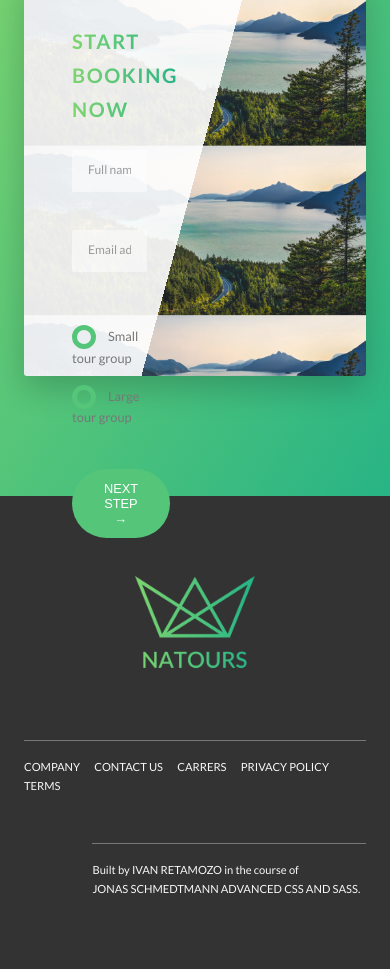
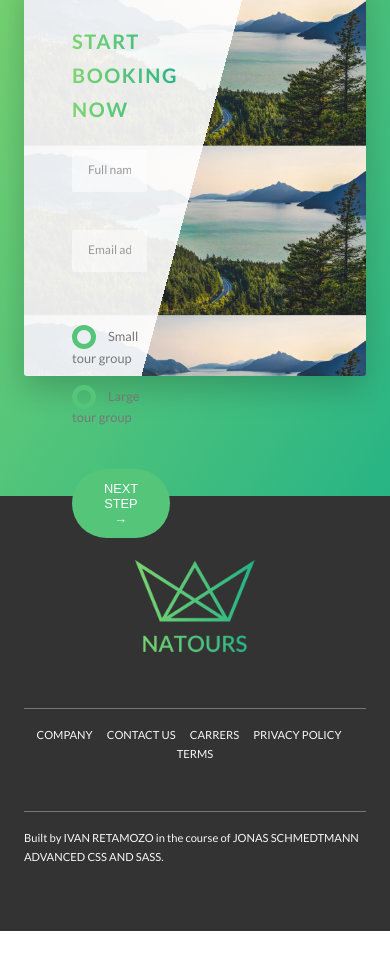
Before and after one commit to Ivanretamozo/outdoorsPage, a website: page index.html in a window 390 px wide. Shown: the part 6386-7355 px from the top of the page. After the commit the page ends 7317 px from the top, so only its background shows below. Drawn offline with nearby package versions, Linux system fonts and the light colour scheme; files that its build step writes are made by us from their sources.

Commit message:
responsive footer

```diff
--- a/sass/layout/_footer.scss
+++ b/sass/layout/_footer.scss
@@ -4,9 +4,17 @@
   font-size: 1.4rem;
   color: $color-grey-light-1;
 
+  @include respond(tab-port) {
+    padding: 8rem 0;
+  }
+
   &__logo-box {
     text-align: center;
     margin-bottom: 8rem;
+
+    @include respond(tab-port) {
+      margin-bottom: 6rem;
+    }
   }
 
   &__logo {
@@ -18,6 +26,11 @@
     border-top: 1px solid $color-grey-dark;
     padding-top: 2rem;
     display: inline-block;
+
+    @include respond(tab-port) {
+      width: 100%;
+      text-align: center;
+    }
   }
 
   &__list {
@@ -47,7 +60,7 @@
     &:active {
       color: $color-primary;
       box-shadow: 0 1rem 2rem rgba($color-black, 0.4);
-      transform: rotate(-5deg) scale(1.3);
+      transform: rotate(5deg) scale(1.3);
     }
   }
 
@@ -56,5 +69,10 @@
     padding-top: 2rem;
     width: 80%;
     float: right;
+
+    @include respond(tab-port) {
+      width: 100%;
+      float: none;
+    }
   }
 }
```
